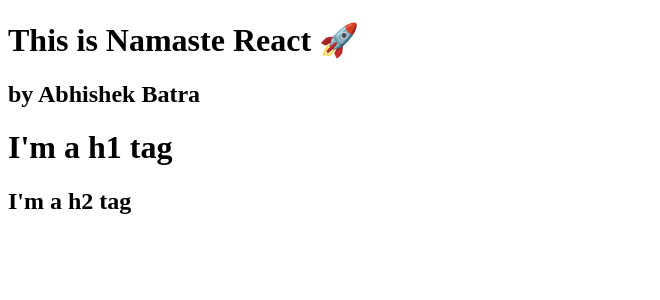
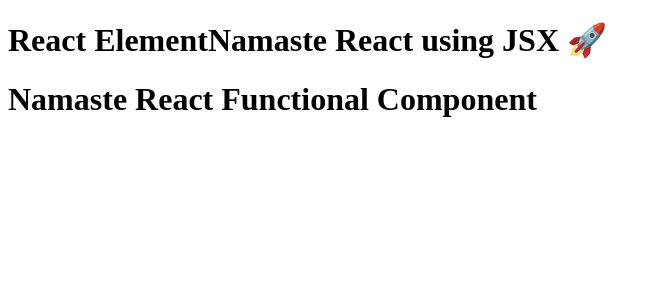
Before and after one commit to Abhishekbatraab/namaste-react, a React (Vite) app: page / in a window 1280 px wide. Shown: the top 300 px of the page, without its empty margins (0-660 px from the left). Built offline with nearby package versions, Linux system fonts and the light colour scheme.

Commit message:
episode-03

```diff
--- a/App.js
+++ b/App.js
@@ -1,27 +1,52 @@
 import React from "react";
 import ReactDOM from 'react-dom/client';
 
-const parent = React.createElement("div", {id: 'parent'},
-    [
-        React.createElement("div", {id:"child"},
-            [React.createElement("h1", {}, "This is Namaste React 🚀"),
-            React.createElement("h2", {}, "by Abhishek Batra")]
-        ),
-        React.createElement("div",
-        {id:"child"}, [React.createElement("h1", {}, "I'm a h1 tag"),
-        React.createElement("h2", {}, "I'm a h2 tag")])
-    ]
+//React.createElement => React Element => JS Object => HTMLElement(render )
+
+// const heading = React.createElement(
+//     "h1",
+//     { id: 'heading' },
+//     "Namaste React 🚀"
+// )
+// console.log(heading);
+
+//JSX - HTML like or XML like syntax
+//JSX => Babel transpiles it to React.createElement => ReactElement-> JS Object => HTMLElement(render)
+
+//React Element
+// const heading = (
+//     <h1 className="heading" tabIndex={1}>
+//         Namaste React using JSX</h1>
+// ); //JS can't read this directly
+
+// const Title = () => (
+//     <h1 className="head" tabIndex="">
+//         Namaste React using JSX 🚀
+//     </h1>
+// )
+
+const elem = <span>React Element</span>;
+
+const title = (
+    <h1 className="head" tabIndex="">
+        {elem}
+        Namaste React using JSX 🚀
+    </h1>
 );
-console.log(parent); //object
-
-//JSX -> Why JSX is introduced => to make life easier writing code or react.
 
 
 
+//React Functional Component
+const HeadingComponent = () => (
+    <>
+        <div id="container">
+            {title}
+            <h1 className="heading ">Namaste React Functional Component</h1>
+        </div>
+        <div id="container2"></div>
+    </>
+)
 
-// const heading = React.createElement("h1", { id: 'heading' }, "Hello World from React!");
-// console.log(heading);//return an object
-const root = ReactDOM.createRoot(document.getElementById("root"));
-
-// root.render(heading);
-root.render(parent);
+const root = ReactDOM.createRoot(document.getElementById('root'));
+// root.render(heading)// it will replace whatever we have in the root
+root.render(<HeadingComponent />);
--- a/index.html
+++ b/index.html
@@ -9,7 +9,7 @@
 </head>
 <body>
     <div id="root">
-        <h1>Abhishek is here</h1>
+        <h1>Not Rendered</h1>
     </div>
     <script type="module" src="./App.js"></script>
 </body>
```
